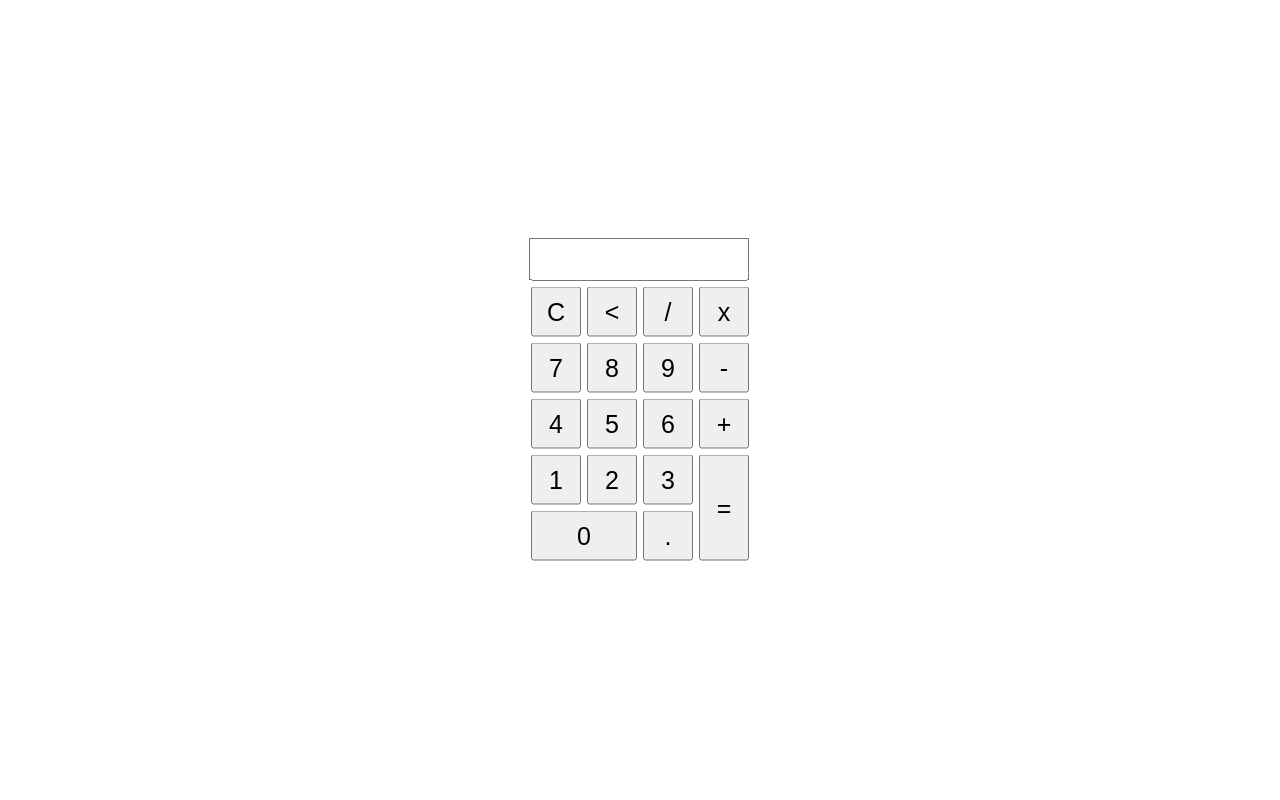
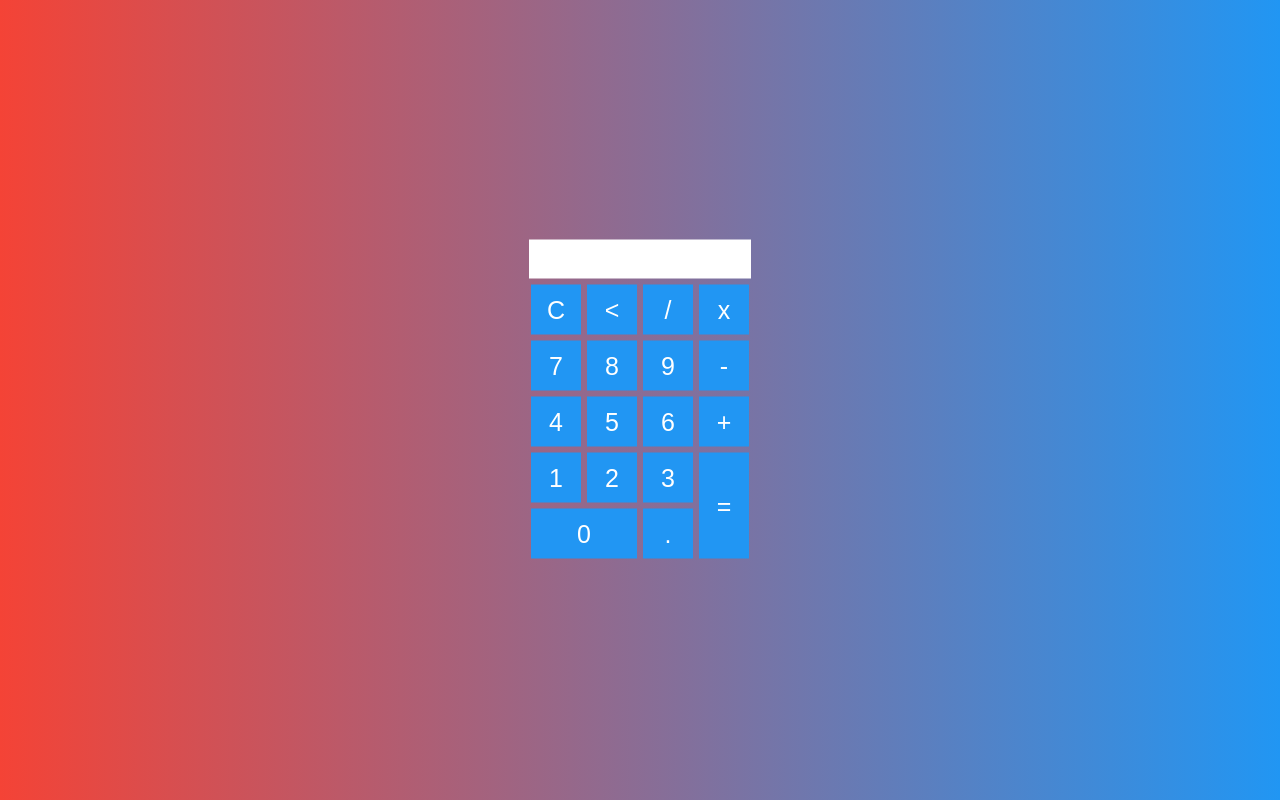
Before and after one commit to smykers/calculator, a plain HTML site: page main.html in a window 1280 px wide. Drawn offline with Linux system fonts and the light colour scheme.

Commit message:
a bit styling added
- background gradient
- colors of buttons etc.

```diff
--- a/css/style.css
+++ b/css/style.css
@@ -9,13 +9,18 @@
     font-size: 25px;
     margin: 2px;
     cursor: pointer;
+    background: #2196f3;
+    border: none;
+    color: white;
 }
 
 .textview{
-    width: 206px;
+    width: 212px;
     margin: 2px;
     font-size: 25px;
     padding: 5px;
+    border: none;
+    color: #2196f3;
 }
 
 #zero{
@@ -32,3 +37,8 @@
     left: 50%;
     transform: translate(-50%, -50%);
 }
+
+body{
+    height: 100vh;
+    background: linear-gradient(to right, #f44336, #2196f3);
+}
```
